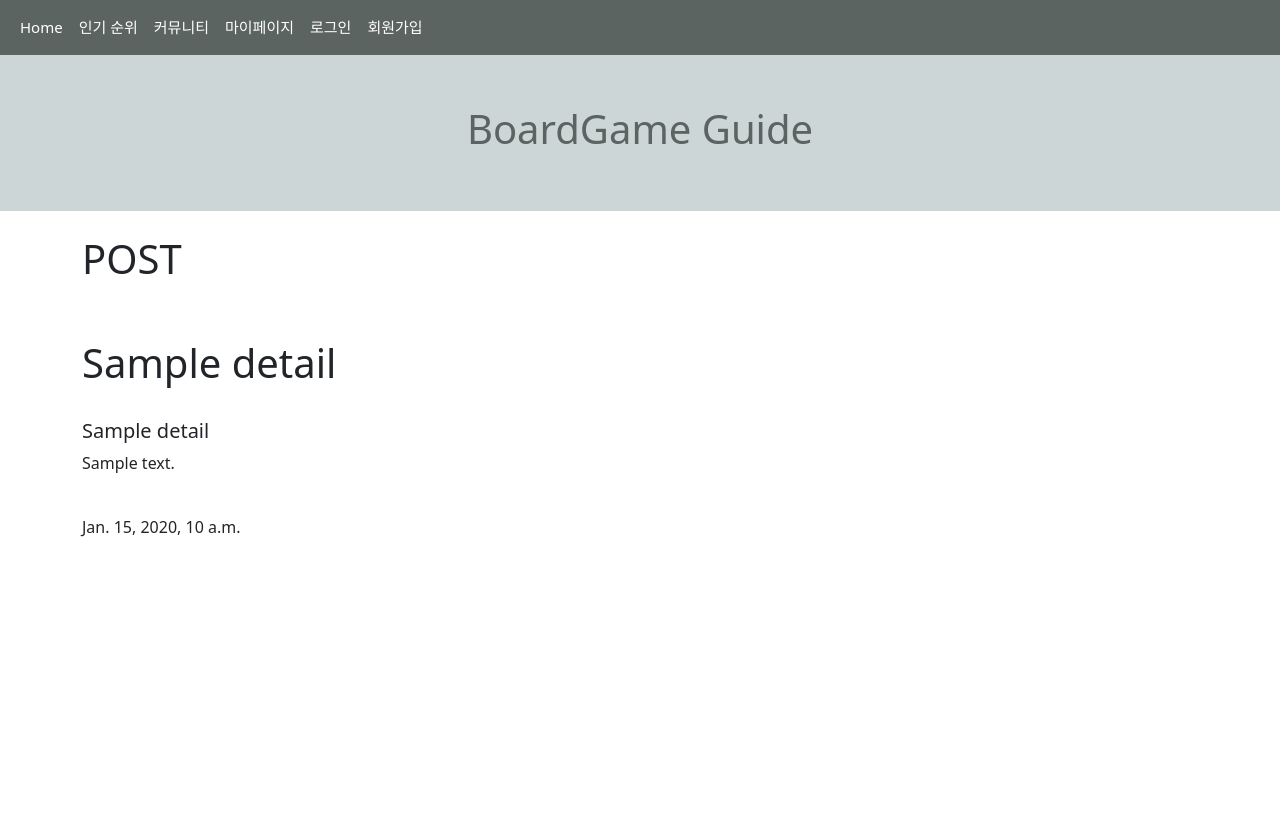
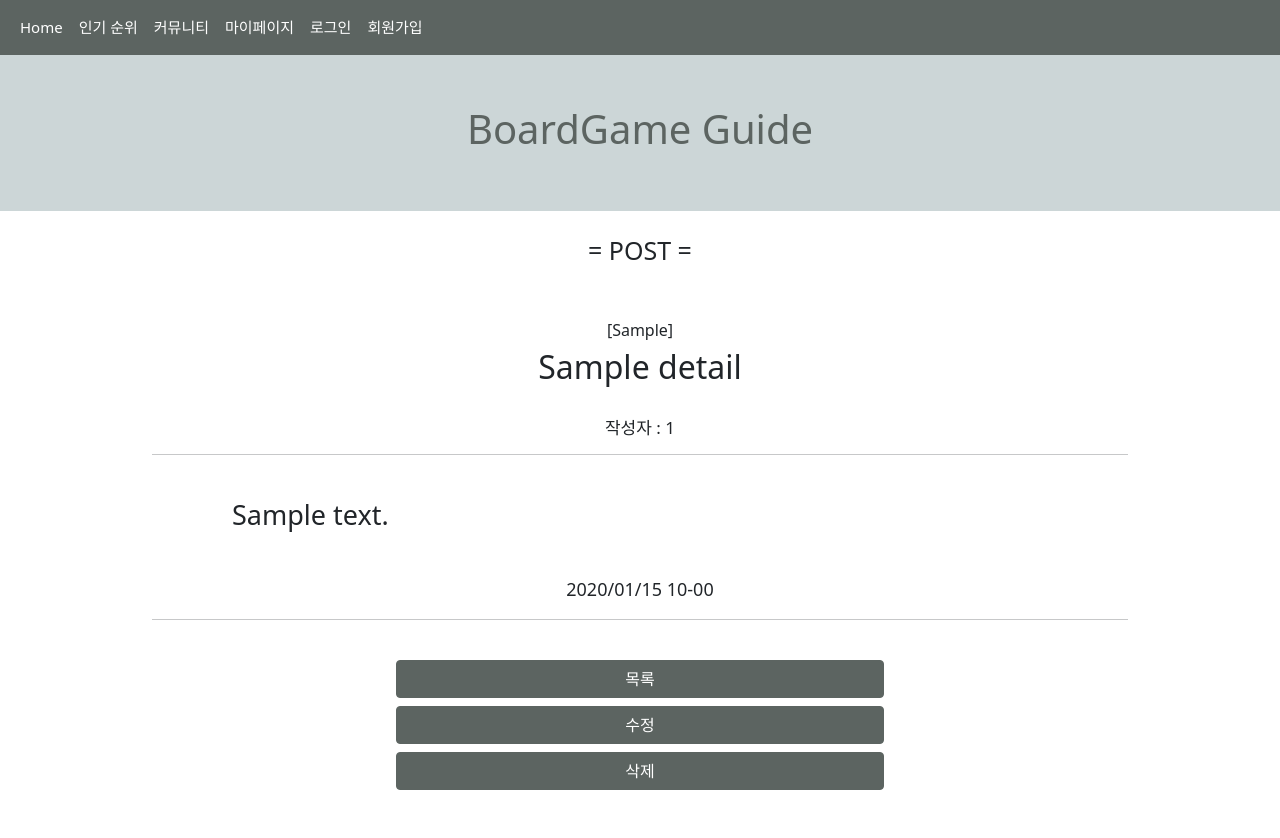
Before and after one commit to J1Yun/board-game-guide, a Django app: template BoardGameGuide/boardgame/templates/comu_detail.html in a window 1280 px wide. Before the commit the page ends 537 px from the top, so only its background shows below. Run offline with Django 3.2, Linux system fonts and the light colour scheme; the template is opened without the code that fills it: most values are stand-ins (such as "Sample title", 1, 10 or a date in 2020).

Commit message:
Update comu_detail

```diff
--- /dev/null
+++ b/BoardGameGuide/boardgame/static/css/comu_detail.css
@@ -0,0 +1,50 @@
+.container{
+    text-align:center;
+    width:1000px;
+}
+
+.name{
+    font-size: 25px;
+}
+
+.type{
+    font-size: 16px;
+}
+
+.title{
+    font-size: 32px;
+}
+
+.author{
+    font-size: 17px;
+}
+
+.what{
+    font-size: 27px;
+    text-align:left;
+    padding-right:80px;
+    padding-left:80px;
+}
+
+.date{
+    font-size: 18px;
+}
+
+
+
+.btn-outline-secondary {
+    background-color: #5c6461;
+    border-color: #5c6461;
+    color: white; }
+.btn-outline-secondary:hover,
+.btn-outline-secondary:focus {
+    border-color: #5c6461;
+    background-color: #5c6461;
+    color: white; }
+.btn-outline-secondary:active,
+.btn-outline-secondary:visited,
+.btn-outline-secondary:active:focus,
+.btn-outline-secondary:active:hover {
+    border-color: #5c6461;
+    background-color: #5c6461;
+    color: white; }
--- a/BoardGameGuide/boardgame/templates/comu_detail.html
+++ b/BoardGameGuide/boardgame/templates/comu_detail.html
@@ -1,16 +1,35 @@
 {% extends 'base.html' %}
 {% load static %}
 {% block content %}
-<link rel="stylesheet" type="text/css" href="{% static 'css/comu_detail.css' %}">
-          <div class = "container">
+
+        <link rel="stylesheet" type="text/css" href="{% static 'css/comu_detail.css' %}">
+
+        <div class = "container" style="word-break:break-all;">
               <br>
-              <h1 class = "name">POST</h1>
+              <h1 class = "name">= POST =</h1>
+
               <br><br>
+              <h1 class = 'type'>[{{details.get_type_display}}]</h1>
               <h1 class = "title">{{details.title}}</h1>
               <br>
-              <h5>{{details.name}}</h5>
+              <h5 class = 'author' >작성자 : {{details.writer_id}}</h5>
+              <hr>
+              <br>
               <p class = "what">{{details.contents|linebreaksbr}}</p>
               <br>
-              <p class = "date">{{details.date}}</p>
-          </div>
+
+              <p class = "date">{{details.date|date:'Y/m/d H-i' }}</p>
+        </div>
+        <div class = 'container'>
+            <hr>
+            <br>
+            <div class = "d-grid gap-2 col-6 mx-auto">
+                <a href="." class="btn btn-md btn-outline-secondary">목록</a>
+                <a href="{% url 'comu_update' details.id %}" class="btn btn-md btn-outline-secondary">수정</a>
+                <a href="{% url 'comu_delete' details.id %}" class="btn btn-md btn-outline-secondary">삭제</a>
+            </div>
+            <br>
+            <br>
+        </div>
+
  {% endblock %}
```
